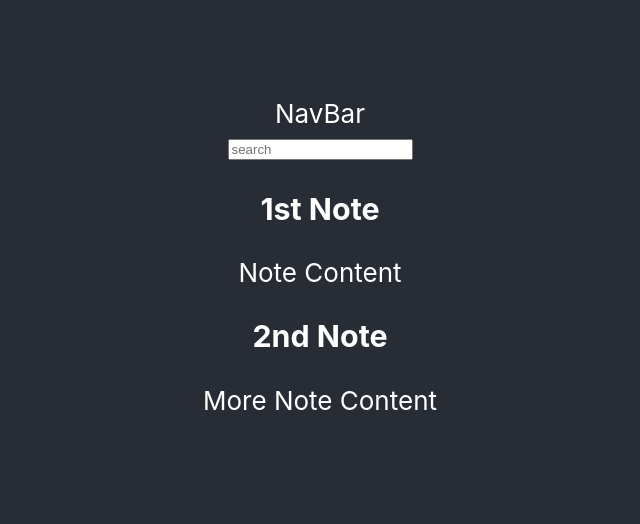
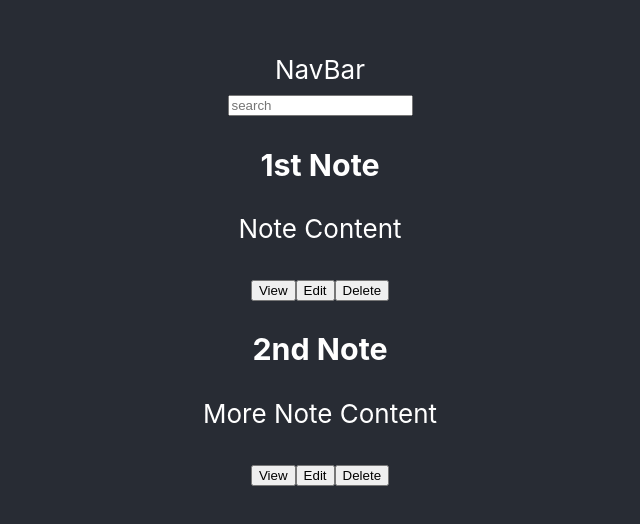
Before and after one commit to bklarer/note-taker-app, a React (Create React App) app: page /notes in a window 1280 px wide. Shown: the part 130-654 px from the top of the page, without its empty margins (320-960 px from the left). Built offline with nearby package versions, Linux system fonts and the light colour scheme; data requests are answered from the project's data file.

Commit message:
Add button structure

```diff
--- a/src/components/App.js
+++ b/src/components/App.js
@@ -17,7 +17,6 @@ function App() {
 
 
   useEffect(() => {
-    //fetch notes
     fetch("http://localhost:3004/notes")
       .then((resp) => resp.json())
       .then((notes) => setNotes(notes))
--- a/src/components/Note.js
+++ b/src/components/Note.js
@@ -9,8 +9,15 @@ function Note({title, content}) {
 
     return (
         <div>
-            <h3>{title}</h3>
-            <p>{content}</p>
+            <div classname="note-content">
+                <h3>{title}</h3>
+                <p>{content}</p>
+            </div>
+            <div classname="button-container">
+                <button>View</button>
+                <button>Edit</button>
+                <button>Delete</button>
+            </div>
         </div>
     )
 }
```
